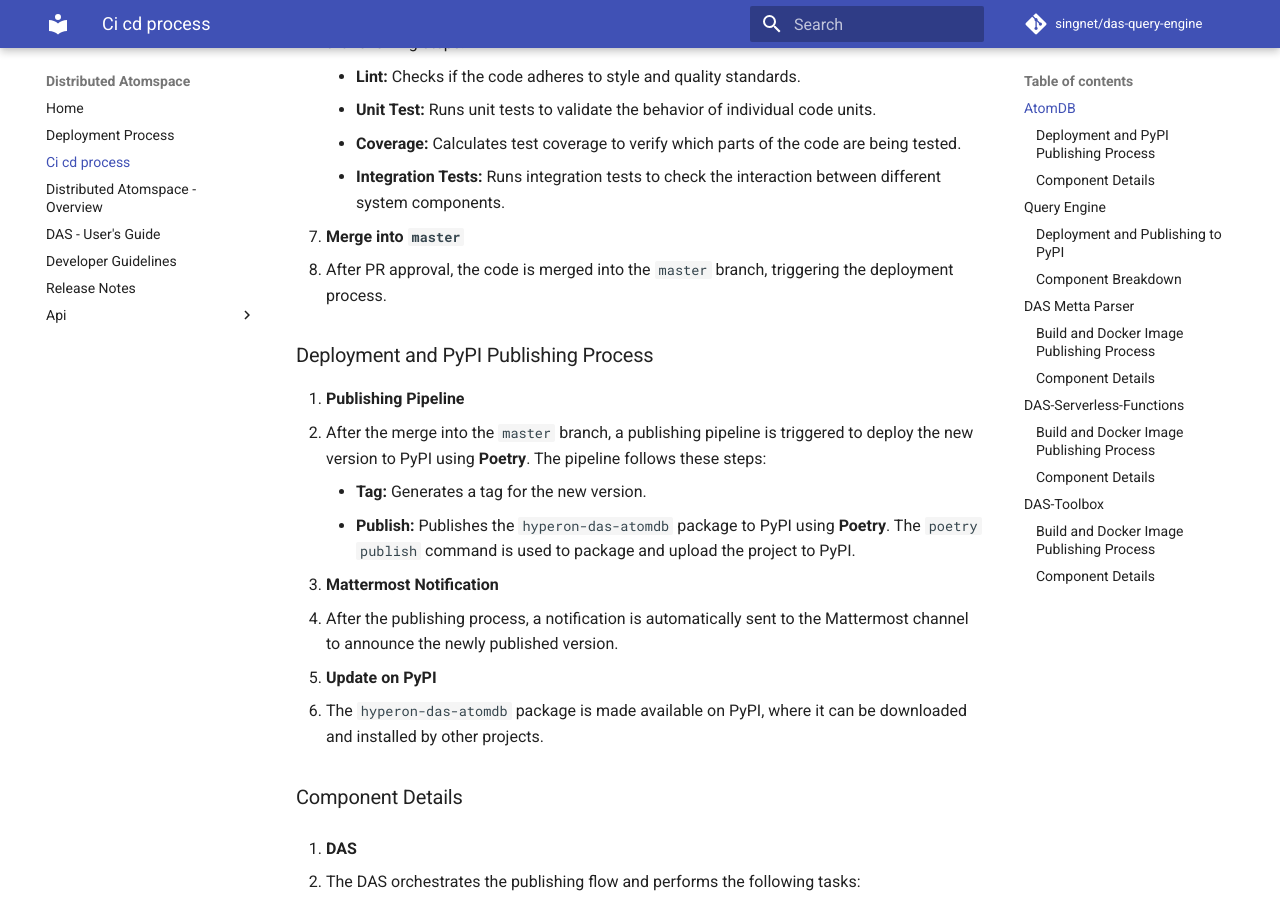
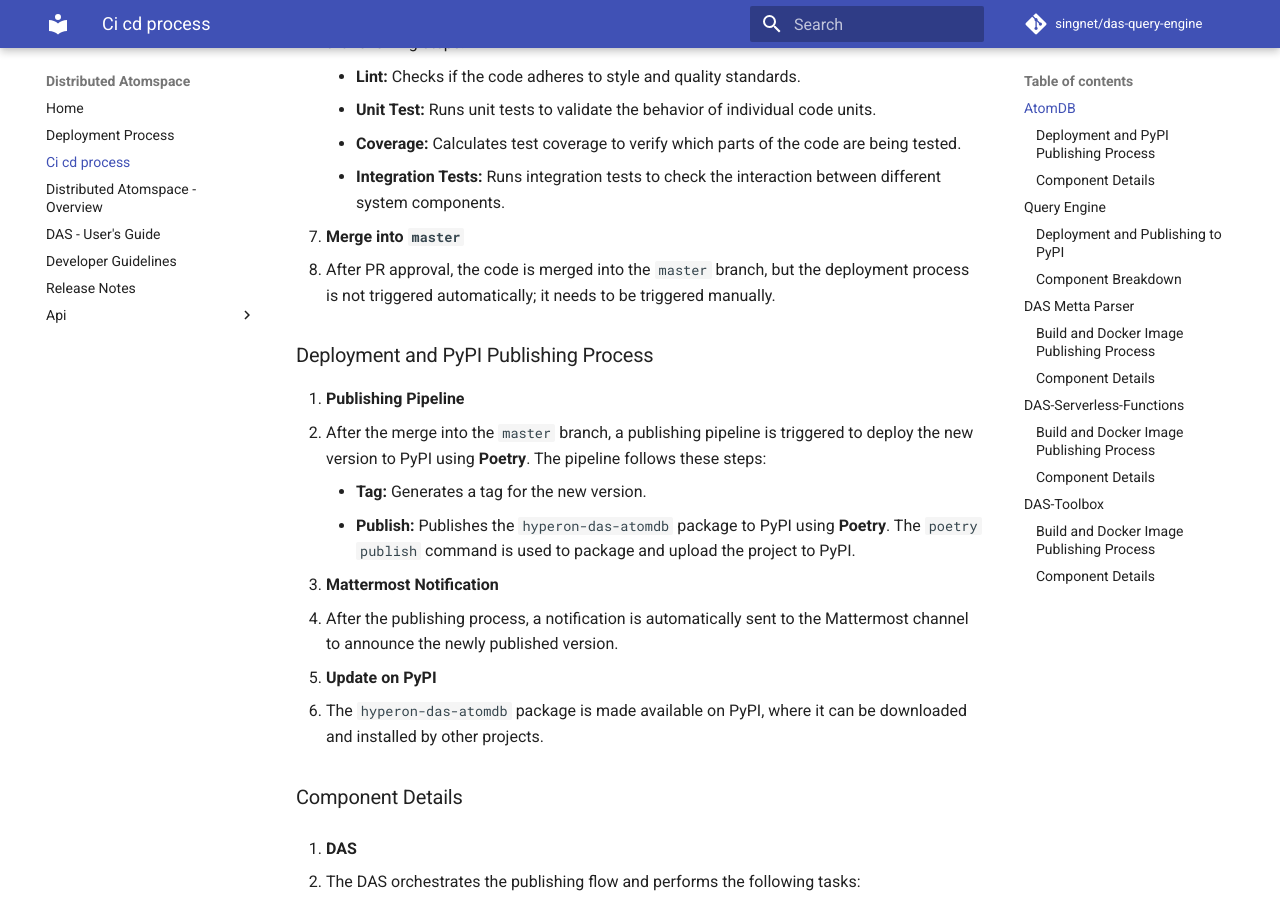
Before and after one commit to singnet/das, an MkDocs documentation site: the page built from docs/ci-cd-process.md, in a window 1280 px wide and 900 px high, scrolled down 1127 px. Built offline with MkDocs 1.6.1 and Material for MkDocs 9.7.7, drawn with Linux system fonts in a browser that asks for light colours; comment, search, counter and statistics services are not loaded; some of the changed text lies outside the part shown.

Commit message:
Update ci-cd-process.md

```diff
--- a/docs/ci-cd-process.md
+++ b/docs/ci-cd-process.md
@@ -21,7 +21,7 @@ The process involves the following key phases:
      - **Integration Tests:** Runs integration tests to check the interaction between different system components.
 
 4. **Merge into `master`**
-   - After PR approval, the code is merged into the `master` branch, triggering the deployment process.
+   - After PR approval, the code is merged into the `master` branch, but the deployment process is not triggered automatically; it needs to be triggered manually.
 
 ### Deployment and PyPI Publishing Process
 
@@ -76,7 +76,7 @@ The process includes the following phases:
      - **Integration Tests:** Verifies the interaction between different components of the system.
 
 4. **Merge into `master`**
-   - After PR approval, the code is merged into the `master` branch, starting the deployment process.
+   - After PR approval, the code is merged into the `master` branch, but the deployment process is not triggered automatically; it needs to be triggered manually.
 
 ### Deployment and Publishing to PyPI
 
@@ -184,7 +184,7 @@ The process involves the following key phases:
    - Integration tests can also be triggered manually outside of the PR process.
 
 4. **Merge into `master`**
-   - After PR approval, the code is merged into the `master` branch, triggering the build and deployment processes.
+   - After PR approval, the code is merged into the `master` branch, but the deployment process is not triggered automatically; it needs to be triggered manually.
 
 ### Build and Docker Image Publishing Process
 
@@ -242,7 +242,7 @@ The process involves the following key phases:
    - After successful testing, the changes are ready for merging into the `master` branch.
 
 4. **Merge into `master`**
-   - After PR approval, the code is merged into the `master` branch, triggering the build and deployment processes.
+   - After PR approval, the code is merged into the `master` branch, but the deployment process is not triggered automatically; it needs to be triggered manually.
 
 ### Build and Docker Image Publishing Process
 
```
